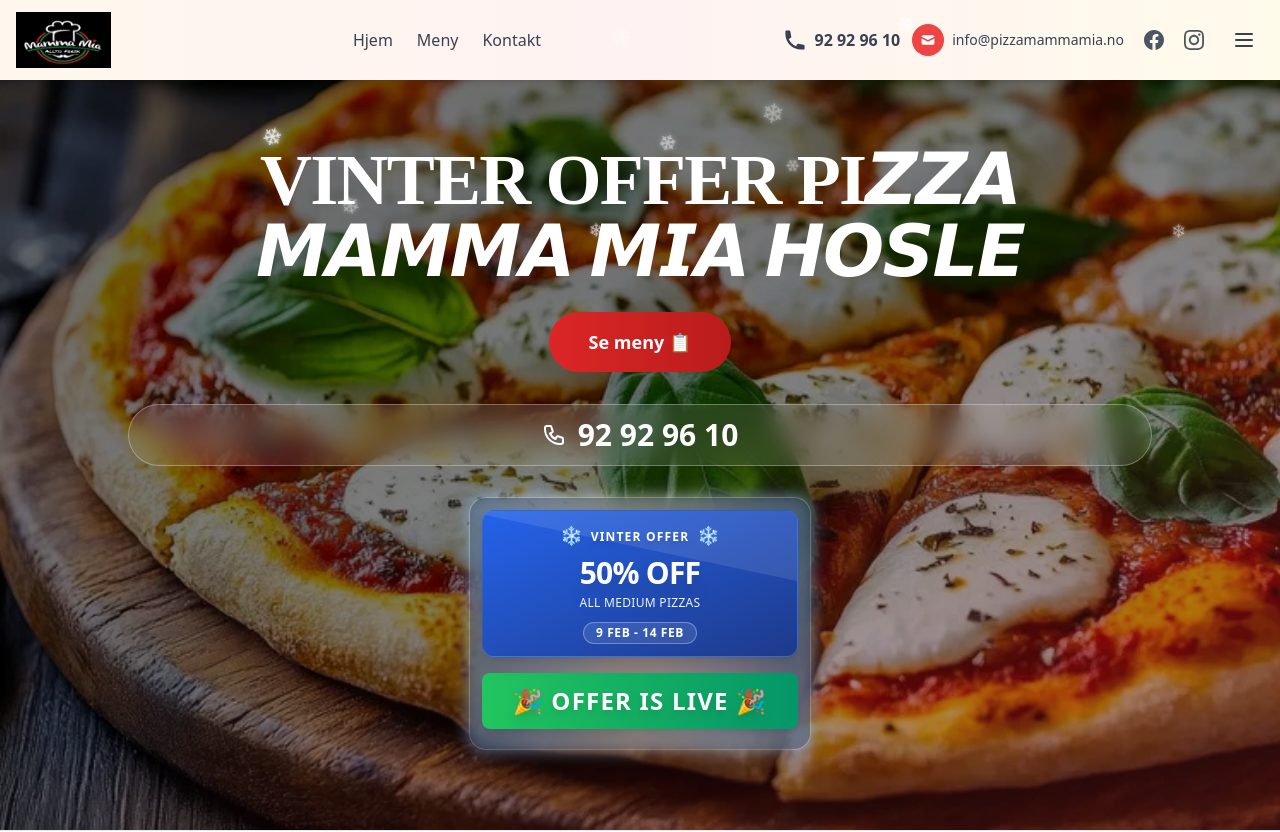
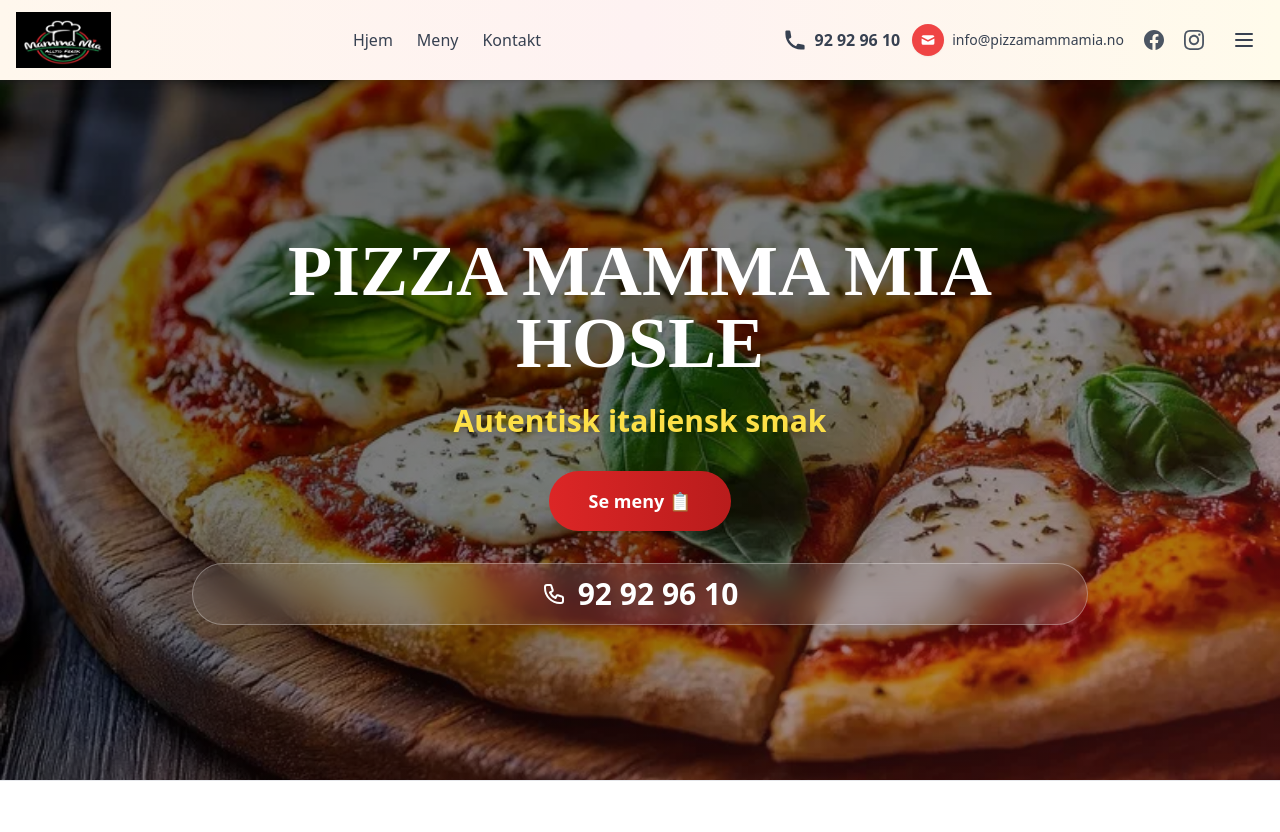
Before and after one commit to iishantsharmaa-bit/pizzafinal, a Next.js app: page / in a window 1280 px wide. Shown: the top 832 px of the page. Built offline with nearby package versions, Linux system fonts and the light colour scheme.

Commit message:
offer removing

```diff
--- a/app/page.js
+++ b/app/page.js
@@ -1,8 +1,6 @@
 'use client';
 
 import Header from './components/Header'
-import Snowfall from './components/Snowfall'
-import OfferCountdown from './components/OfferCountdown'
 import GoogleReviews from '@/components/GoogleReviews'
 import { useLanguage } from '@/context/LanguageContext'
 
@@ -17,9 +15,8 @@
 
 
 
-  return (
+ return (
     <div className="min-h-screen pt-20">
-      <Snowfall />
       {/* Header */}
       <Header />
 
@@ -28,7 +25,7 @@
 
 
       {/* Hero Section */}
-      <section className="relative min-h-[650px] md:min-h-[750px] overflow-hidden">
+      <section className="relative h-[500px] sm:h-[600px] md:h-[700px] overflow-hidden">
         <div className="absolute inset-0">
           <img
             src="/images/hero-pizza.jpeg"
@@ -38,14 +35,17 @@
           <div className="absolute inset-0 bg-gradient-to-br from-black/60 via-black/50 to-red-900/40"></div>
         </div>
 
-        <div className="relative h-full flex items-center justify-center text-center px-2 sm:px-4 pt-12 md:pt-16 pb-12">
-          <div className="max-w-5xl w-full">
-            <h1 className="font-['Playfair_Display'] text-[1.75rem] sm:text-4xl md:text-5xl lg:text-6xl xl:text-7xl text-white mb-4 md:mb-6 drop-shadow-2xl animate-fadeIn font-bold leading-tight tracking-tight">
-              VINTER OFFER PI𝙕𝙕𝘼 𝙈𝘼𝙈𝙈𝘼 𝙈𝙄𝘼 𝙃𝙊𝙎𝙇𝙀
+        <div className="relative h-full flex items-center justify-center text-center px-4">
+          <div className="max-w-4xl">
+            <h1 className="font-['Playfair_Display'] text-3xl sm:text-4xl md:text-5xl lg:text-6xl xl:text-7xl text-white mb-4 md:mb-6 drop-shadow-2xl animate-fadeIn font-bold leading-tight">
+              PIZZA MAMMA MIA HOSLE
             </h1>
+            <p className="text-lg sm:text-xl md:text-2xl lg:text-3xl text-yellow-300 mb-6 md:mb-8 font-semibold drop-shadow-lg">
+              {t('home.heroSubtitle')}
+            </p>
             <div className="flex flex-col sm:flex-row gap-3 md:gap-4 justify-center mb-4 md:mb-6">
               <a href="https://www.foodbooking.com/api/fb/de_m1v" target="_blank" rel="noopener noreferrer">
-                <button className="bg-gradient-to-r from-red-600 to-red-700 hover:from-red-700 hover:to-red-800 text-white px-8 md:px-10 py-3 md:py-4 rounded-full text-base md:text-lg font-bold shadow-2xl transition-all duration-300 transform hover:scale-105 hover:shadow-red-500/50 active:scale-95">
+                <button className="w-full sm:w-auto bg-gradient-to-r from-red-600 to-red-700 hover:from-red-700 hover:to-red-800 text-white px-8 md:px-10 py-3 md:py-4 rounded-full text-base md:text-lg font-bold shadow-2xl transition-all duration-300 transform hover:scale-105 hover:shadow-red-500/50 active:scale-95">
                   {t('home.viewMenu')} 📋
                 </button>
               </a>
@@ -62,9 +62,6 @@
                 92 92 96 10
               </span>
             </a>
-
-            {/* Winter Offer Countdown */}
-            <OfferCountdown />
 
 
 
@@ -214,7 +211,7 @@
               <div className="relative h-48 md:h-56 lg:h-64 overflow-hidden flex-shrink-0">
                 <div className="absolute inset-0 bg-gradient-to-t from-black/50 to-transparent opacity-0 group-hover:opacity-100 transition-opacity z-10"></div>
                 <img
-                  src="/images/fresh-indgredients.jpg"
+                  src="https://images.unsplash.com/photo-1540420773420-3366772f4999?w=800&q=80"
                   alt="Fresh Ingredients"
                   className="w-full h-full object-cover group-hover:scale-110 transition-transform duration-500"
                 />
```
